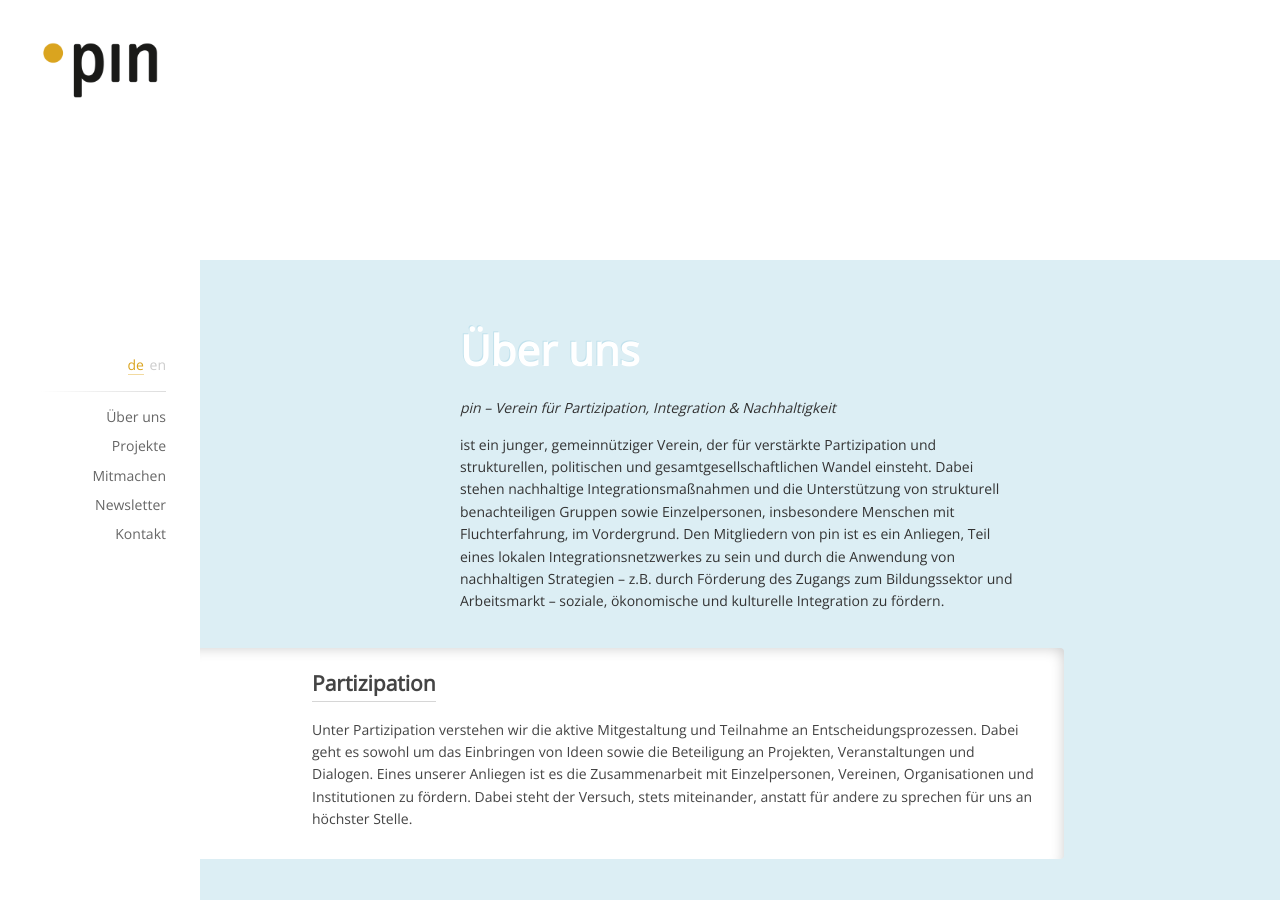
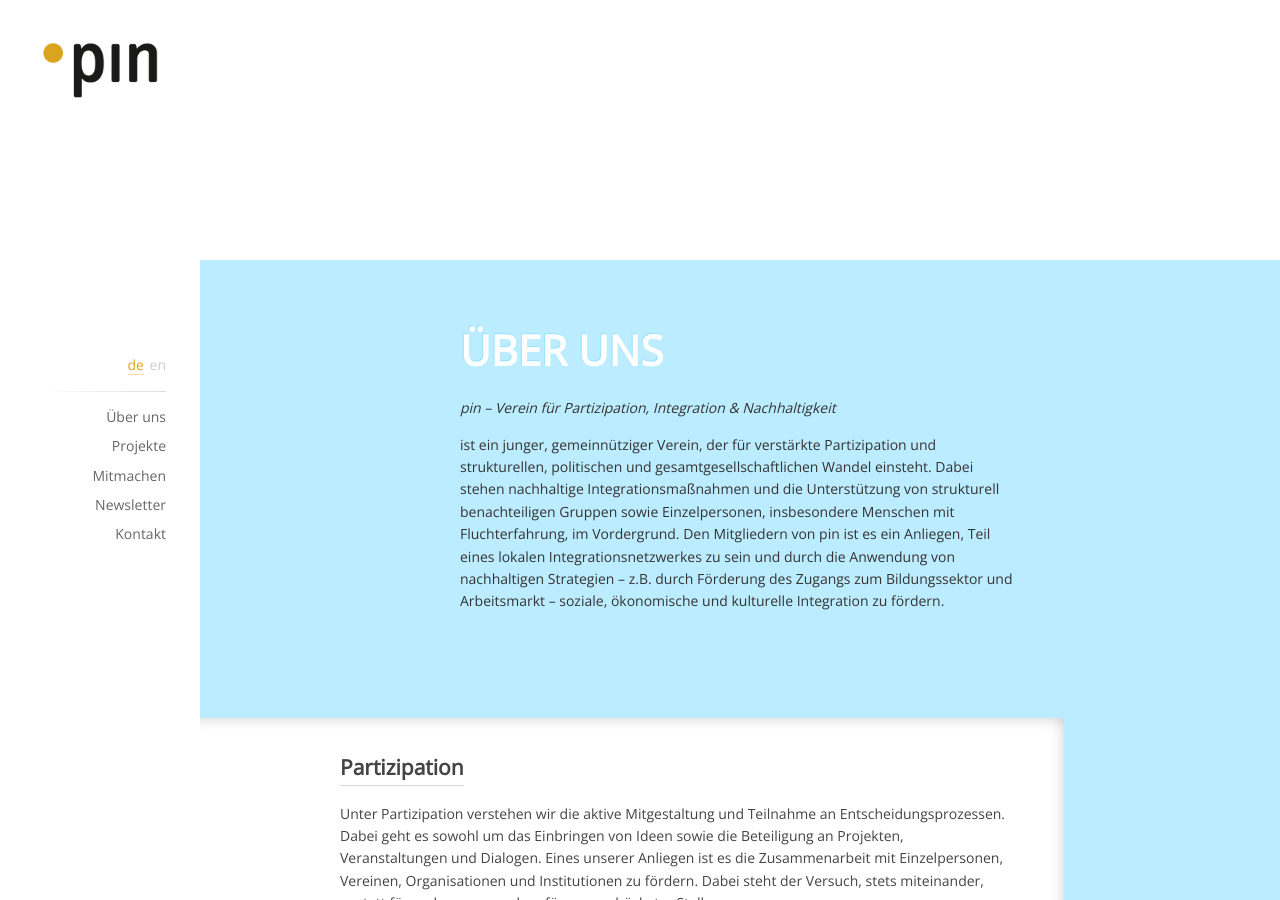
Before and after one commit to pinverein/anna-laura, a Jekyll site: the page built from index.html, in a window 1280 px wide and 900 px high, scrolled down 640 px. Built offline with Jekyll 4.4.1, drawn with Linux system fonts in a browser that asks for light colours; some of the changed text lies outside the part shown.

Commit message:
Added contact section.

```diff
--- a/_config.yml
+++ b/_config.yml
@@ -32,7 +32,7 @@
 
     - ref: contact
       title: Kontakt
-      href: contakt
+      href: contact
 
 # en
  - language: en
--- a/_includes/contact.html
+++ b/_includes/contact.html
@@ -0,0 +1 @@
+<section id="contact" class="contact"><a href=""><h1>contact@pin.or.at</h1></a></section>
--- a/_includes/projects.html
+++ b/_includes/projects.html
@@ -1 +1 @@
-<section id="projects" class="projects"></section>
+<section id="projects" class="projects"><h1 class="title-text">Projects</h1></section>
--- a/_jadefiles/contact.jade
+++ b/_jadefiles/contact.jade
@@ -0,0 +1,2 @@
+section.contact#contact
+  a(href=''): h1 contact@pin.or.at
--- a/_jadefiles/projects.jade
+++ b/_jadefiles/projects.jade
@@ -1 +1,2 @@
 section.projects#projects
+  h1.title-text Projects
--- a/assets/css/4-sections/_footer.sass
+++ b/assets/css/4-sections/_footer.sass
@@ -16,3 +16,7 @@
 
     .footer-content
       @include span-columns(4)
+
+
+  @media (max-width: 800px)
+    margin-left: 0px
--- /dev/null
+++ b/assets/css/4-sections/contact.sass
@@ -0,0 +1,6 @@
+section.contact
+  background: $aqua
+  h1
+    font-size: 8vw
+    text-align: center
+    margin: 1rem
--- a/assets/css/main.css
+++ b/assets/css/main.css
@@ -858,28 +858,31 @@
     margin: -6rem 1rem 0; } }
 
 .section-about {
-  background: #dceef4; }
+  background: #bcecff; }
   .section-about .title-text {
     color: white;
-    text-shadow: -1px -1px 0 #c1e1ec; }
+    text-shadow: -1px -1px 0 #99e2ff;
+    text-transform: uppercase; }
   .section-about .lead-text {
     color: #333; }
+  .section-about .block--about {
+    padding: 2rem 0; }
     .section-about .block--about .col-side {
-    margin: 1.5rem 0;
-    padding: 1rem 2rem;
+      margin: 4.5rem 0;
+      padding: 2rem 4rem;
       background: white; }
       .section-about .block--about .col-side.col-side--left {
         border-left: none;
         border-top-right-radius: 4px;
         border-bottom-right-radius: 4px;
         box-shadow: inset -7px 7px 14px -7px rgba(0, 0, 0, 0.2);
-      padding-left: 8rem; }
+        padding-left: 10rem; }
       .section-about .block--about .col-side.col-side--right {
         border-right: none;
         border-top-left-radius: 4px;
         border-bottom-left-radius: 4px;
         box-shadow: inset 7px 7px 14px -7px rgba(0, 0, 0, 0.2);
-      padding-right: 8rem; }
+        padding-right: 10rem; }
       .section-about .block--about .col-side h2 {
         border-bottom: 1px solid rgba(51, 51, 51, 0.2);
         display: inline-block;
@@ -987,6 +990,13 @@
       section.participate .col-1 .image {
         width: auto; } }
 
+section.contact {
+  background: #7FDBFF; }
+  section.contact h1 {
+    font-size: 8vw;
+    text-align: center;
+    margin: 1rem; }
+
 footer {
   background: black;
   color: white;
@@ -1012,3 +1022,6 @@
       width: 31.76157%; }
       footer .footer-wrapper .footer-content:last-child {
         margin-right: 0; }
+  @media (max-width: 800px) {
+    footer {
+      margin-left: 0px; } }
--- a/assets/css/main.scss
+++ b/assets/css/main.scss
@@ -16,4 +16,5 @@
 @import "4-sections/startscreen";
 @import "4-sections/about";
 @import "4-sections/participate";
+@import "4-sections/contact";
 @import "4-sections/footer";
```
Also changed, not shown: assets/css/4-sections/_about.sass (+8 -6 lines). Lines whose indentation alone changed are shown as unchanged.
